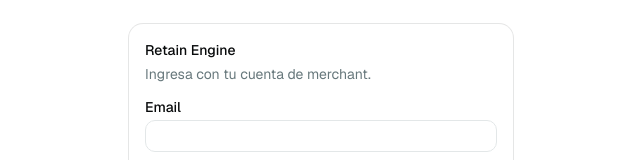
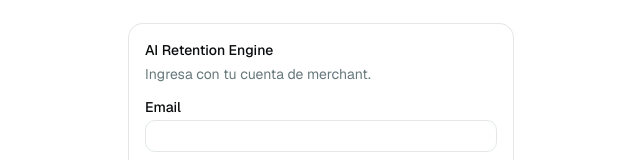
Before and after one commit to diegovelezg/ai-driven-boilerplate, a Next.js app in the folder web/: page /login in a window 1280 px wide. Shown: the top 160 px of the page, without its empty margins (319-959 px from the left). Built offline with nearby package versions, Linux system fonts and the light colour scheme; no server answers.

Commit message:
branding: app pasa a llamarse AI Retention Engine

```diff
--- a/web/app/(dashboard)/ayuda/ayuda-view.tsx
+++ b/web/app/(dashboard)/ayuda/ayuda-view.tsx
@@ -27,7 +27,7 @@ const SECTIONS: Section[] = [
     articles: [
       {
         id: "que-es",
-        title: "Qué es Retain Engine",
+        title: "Qué es AI Retention Engine",
         text: "No es un CRM. Es un motor de decisión y acción sobre tus datos: detecta quién debería haber vuelto, propone la siguiente mejor acción y mide si volvió.",
       },
       {
--- a/web/app/layout.tsx
+++ b/web/app/layout.tsx
@@ -15,8 +15,8 @@ const geistMono = Geist_Mono({
 });
 
 export const metadata: Metadata = {
-  title: "Retain Engine",
-  description: "Customer retention AI for e-commerce",
+  title: "AI Retention Engine",
+  description: "AI Retention Engine for e-commerce",
 };
 
 // Sin script de bloqueo inline: React/Next 16 avisa en consola ante CUALQUIER
--- a/web/app/login/login-form.tsx
+++ b/web/app/login/login-form.tsx
@@ -13,7 +13,7 @@ export function LoginForm({ next }: { next: string }) {
     <form action={action} className="w-full max-w-sm">
       <Card>
         <CardHeader>
-          <CardTitle className="text-sm font-medium">Retain Engine</CardTitle>
+          <CardTitle className="text-sm font-medium">AI Retention Engine</CardTitle>
           <CardDescription>Ingresa con tu cuenta de merchant.</CardDescription>
         </CardHeader>
         <CardContent className="flex flex-col gap-3">
--- a/web/components/app-sidebar.tsx
+++ b/web/components/app-sidebar.tsx
@@ -69,13 +69,13 @@ function AppSidebarNav() {
             <SidebarMenuButton
               size="lg"
               render={<Link href={`/${suffix}`} />}
-              tooltip="Retain Engine"
+              tooltip="AI Retention Engine"
             >
               <span className="flex size-6 items-center justify-center rounded bg-primary text-[11px] font-bold text-primary-foreground">
-                R
+                AI
               </span>
               <span className="text-sm font-semibold tracking-tight group-data-[collapsible=icon]:hidden">
-                Retain Engine
+                AI Retention Engine
               </span>
             </SidebarMenuButton>
           </SidebarMenuItem>
--- a/web/config/llm_models.json
+++ b/web/config/llm_models.json
@@ -1,5 +1,5 @@
 {
-    "$comment": "Configuración LLM — retain-engine-ai. Primario gpt-6-luna (OpenAI) + fallback deepseek-flash. Escala 'reasoning_effort': low|medium|high|max|none. Verificado 2026-10-16 con sondas: luna en chat/completions exige max_completion_tokens (no max_tokens), solo temperature=1 (se omite), effort high OK, json_object OK, tools OK solo con effort 'none' (por eso customer_chat usa none). deepseek-v4-flash NO existe: fallback es deepseek-flash (tools + thinking verificados). json_mode: native=response_format json_object, none=texto libre.",
+    "$comment": "Configuración LLM — AI Retention Engine. Primario gpt-6-luna (OpenAI) + fallback deepseek-flash. Escala 'reasoning_effort': low|medium|high|max|none. Verificado 2026-10-16 con sondas: luna en chat/completions exige max_completion_tokens (no max_tokens), solo temperature=1 (se omite), effort high OK, json_object OK, tools OK solo con effort 'none' (por eso customer_chat usa none). deepseek-v4-flash NO existe: fallback es deepseek-flash (tools + thinking verificados). json_mode: native=response_format json_object, none=texto libre.",
   "providers": {
     "deepseek": {
       "api_key_env": "DEEPSEEK_API_KEY",
--- a/web/lib/ai/investigate.ts
+++ b/web/lib/ai/investigate.ts
@@ -7,7 +7,7 @@ import type { DescriptionInterpretation } from "@/lib/profile-interpreter";
 
 const log = createProfilerLogger();
 
-const UA = "Mozilla/5.0 (compatible; RetainEngineBot/0.1)";
+const UA = "Mozilla/5.0 (compatible; AIRetentionEngineBot/0.1)";
 const FETCH_TIMEOUT_MS = 12_000;
 
 export interface InvestigateSources {
--- a/web/lib/enrich.ts
+++ b/web/lib/enrich.ts
@@ -11,7 +11,7 @@ import { searchSearxng, scrapable } from "@/lib/retrieval";
 import { mapPool } from "@/lib/parallel";
 import { applyScopeFilter, type MarketScope } from "@/lib/markets";
 
-const UA = "Mozilla/5.0 (compatible; RetainEngineBot/0.1)";
+const UA = "Mozilla/5.0 (compatible; AIRetentionEngineBot/0.1)";
 // Sitios legítimos responden en <3s (medido); colgados = muertos. 8s acota el
 // peor caso a 16s/dominio (era 24s) sin recortar éxitos reales.
 const FETCH_TIMEOUT_MS = 8_000;
--- a/web/scripts/smoke-enrich.ts
+++ b/web/scripts/smoke-enrich.ts
@@ -93,7 +93,7 @@ async function main() {
     try {
       const r = await fetch(url, {
         redirect: "follow",
-        headers: { "User-Agent": "Mozilla/5.0 (compatible; RetainEngineBot/0.1)" },
+        headers: { "User-Agent": "Mozilla/5.0 (compatible; AIRetentionEngineBot/0.1)" },
       });
       const html = await r.text();
       const text = htmlToText(html);
```
Also changed, not shown: 2 other files (tests, documents, lock files or other folders).
